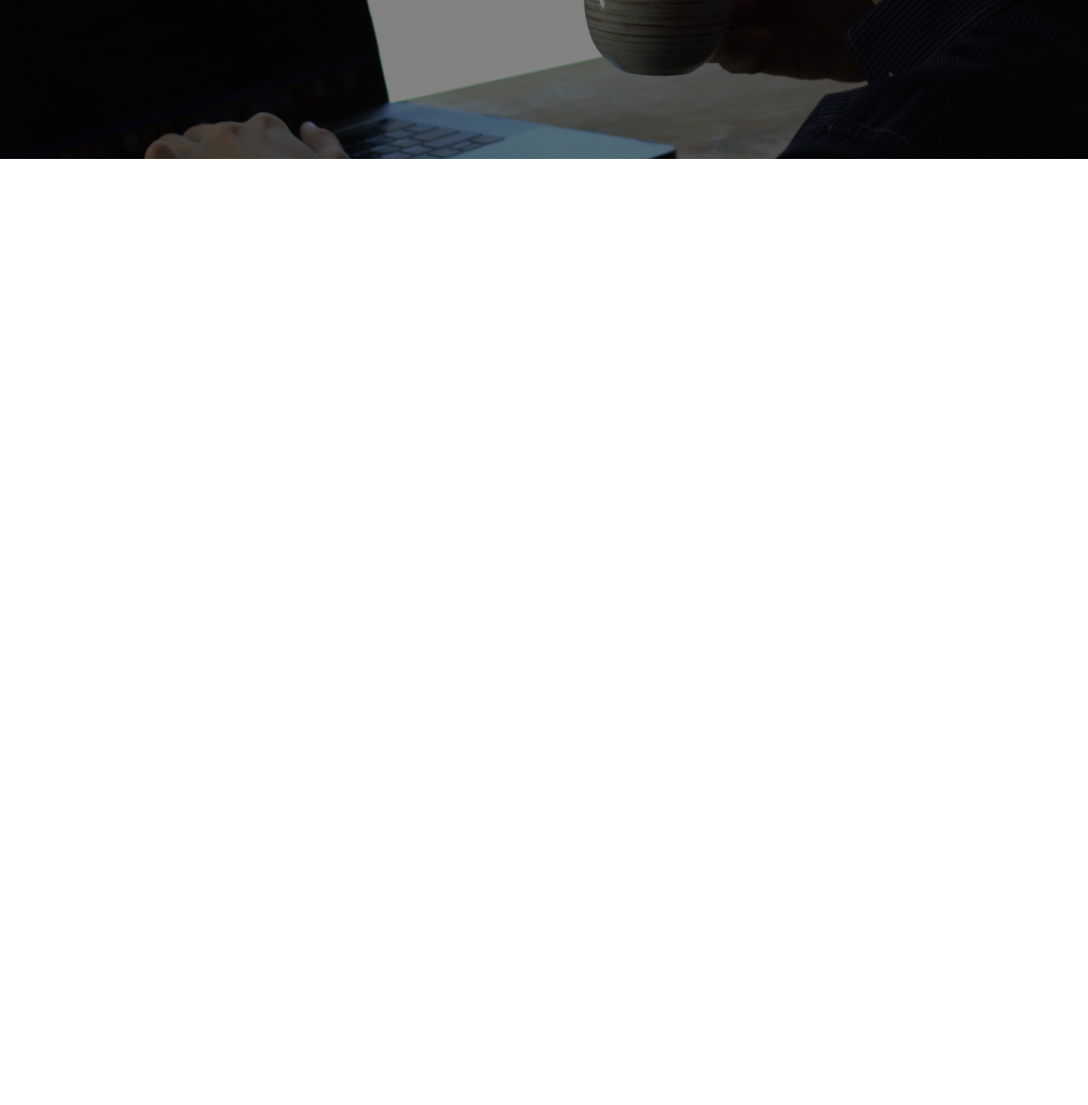
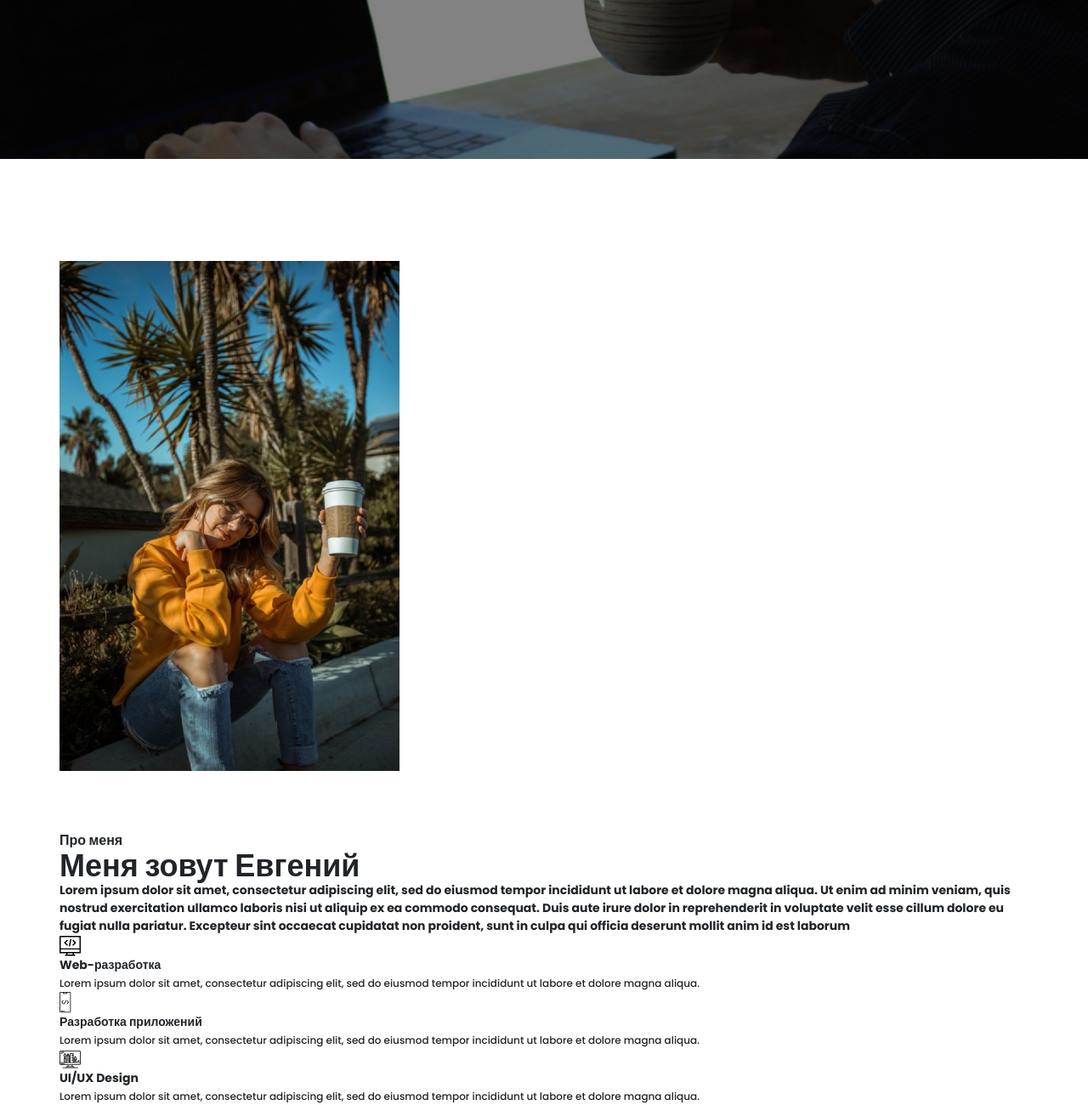
Before and after one commit to leoevgeniy/portfolio, a website: page src/index.html in a window 1280 px wide. Shown: the part 613-1913 px from the top of the page at 85% size. Before the commit the page ends 800 px from the top, so only its background shows below. Drawn offline with nearby package versions, Linux system fonts and the light colour scheme; files that its build step writes are made by us from their sources; files whose address does not match are found by name.

Commit message:
1705 end of day

```diff
--- a/src/index.html
+++ b/src/index.html
@@ -111,6 +111,53 @@
         </div>
     </section>
 
+    <section class="about">
+        <div class="container">
+            <div class="about__wrapper">
+                <img class="about__photo" src="img/main_photo.jpg" alt="photo">
+                <div class="about__content">
+                    <div class="title title__fz16 about__subtitle">Про меня</div>
+                    <div class="title title__fz36 about__name">Меня зовут Евгений</div>
+                    <span></span>
+                    <div class="title title__fz14">Lorem ipsum dolor sit amet, consectetur adipiscing elit, sed do eiusmod tempor incididunt ut labore et dolore magna aliqua. Ut enim ad minim veniam, quis nostrud exercitation ullamco laboris nisi ut aliquip ex ea commodo consequat. Duis aute irure dolor in reprehenderit in voluptate velit esse cillum dolore eu fugiat nulla pariatur. Excepteur sint occaecat cupidatat non proident, sunt in culpa qui officia deserunt mollit anim id est laborum
+                    </div>
+                    <div class="about__content__cards">
+                        <div class="about__content__cards__card">
+                            <div>
+                                <img src="icons/about_me/web_development.svg" alt="">
+                            </div>
+                            <div>
+                                <div class="title title__fz14 bold about__content__cards_logo">Web-разработка</div>
+                                <div class="title title__fz12">Lorem ipsum dolor sit amet, consectetur adipiscing elit, sed do eiusmod tempor incididunt ut labore et dolore magna aliqua.
+                                </div>
+                            </div>
+                        </div>
+                        <div class="about__content__cards__card">
+                            <div>
+                                <img src="icons/about_me/mobile_dev.svg" alt="">
+                            </div>
+                            <div>
+                                <div class="title title__fz14 bold">Разработка приложений</div>
+                                <div class="title title__fz12">Lorem ipsum dolor sit amet, consectetur adipiscing elit, sed do eiusmod tempor incididunt ut labore et dolore magna aliqua.
+                                </div>
+                            </div>
+                        </div>
+                        <div class="about__content__cards__card">
+                            <div>
+                                <img src="icons/about_me/design.svg" alt="">
+                            </div>
+                            <div>
+                                <div class="title title__fz14 bold">UI/UX Design</div>
+                                <div class="title title__fz12">Lorem ipsum dolor sit amet, consectetur adipiscing elit, sed do eiusmod tempor incididunt ut labore et dolore magna aliqua.
+                                </div>
+                            </div>
+                        </div>
+                    </div>
+                </div>
+            </div>
+        </div>
+    </section>
+
 
 
     <script src="js/script.js"></script>
--- /dev/null
+++ b/src/sass/blocks/_about.scss
@@ -0,0 +1,9 @@
+.about {
+
+    &__wrapper {
+    display: grid;
+    gap: 70px;
+    margin-top: 120px;
+    }
+
+}
--- a/src/sass/blocks/_title.scss
+++ b/src/sass/blocks/_title.scss
@@ -16,4 +16,12 @@
         font-size: 14px;
         line-height: 21px;
     }
+    &__fz12 {
+        font-size: 12px;
+        line-height: 21px;
+        font-weight: 500;
+    }
 }
+.bold {
+    font-weight: bold;
+}
--- a/src/sass/style.scss
+++ b/src/sass/style.scss
@@ -22,3 +22,4 @@
 @import 'blocks/button';
 @import 'blocks/sidepanel';
 @import 'blocks/menu';
+@import 'blocks/about';
```
Also changed, not shown: dist/css/style.min.css, dist/index.html, src/sass/base/_mixins.scss (line endings or trailing spaces).
